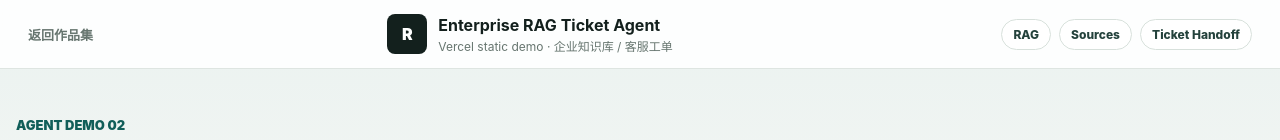
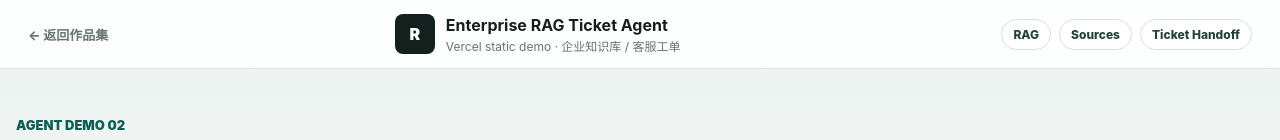
Before and after one commit to yan073747/rag-ticket-agent, a plain HTML site: page frontend/index.html in a window 1280 px wide. Shown: the top 140 px of the page. Drawn offline with Linux system fonts and the light colour scheme.

Commit message:
Refine demo command center layout

```diff
--- a/frontend/index.html
+++ b/frontend/index.html
@@ -12,7 +12,7 @@
   </head>
   <body>
     <header class="topbar">
-      <a class="back-link" href="https://www.aiworkbox.cn/demos/rag-ticket">返回作品集</a>
+      <a class="back-link" href="https://www.aiworkbox.cn/demos/rag-ticket">← 返回作品集</a>
       <div class="brand">
         <span class="brand-mark">R</span>
         <div>
```
